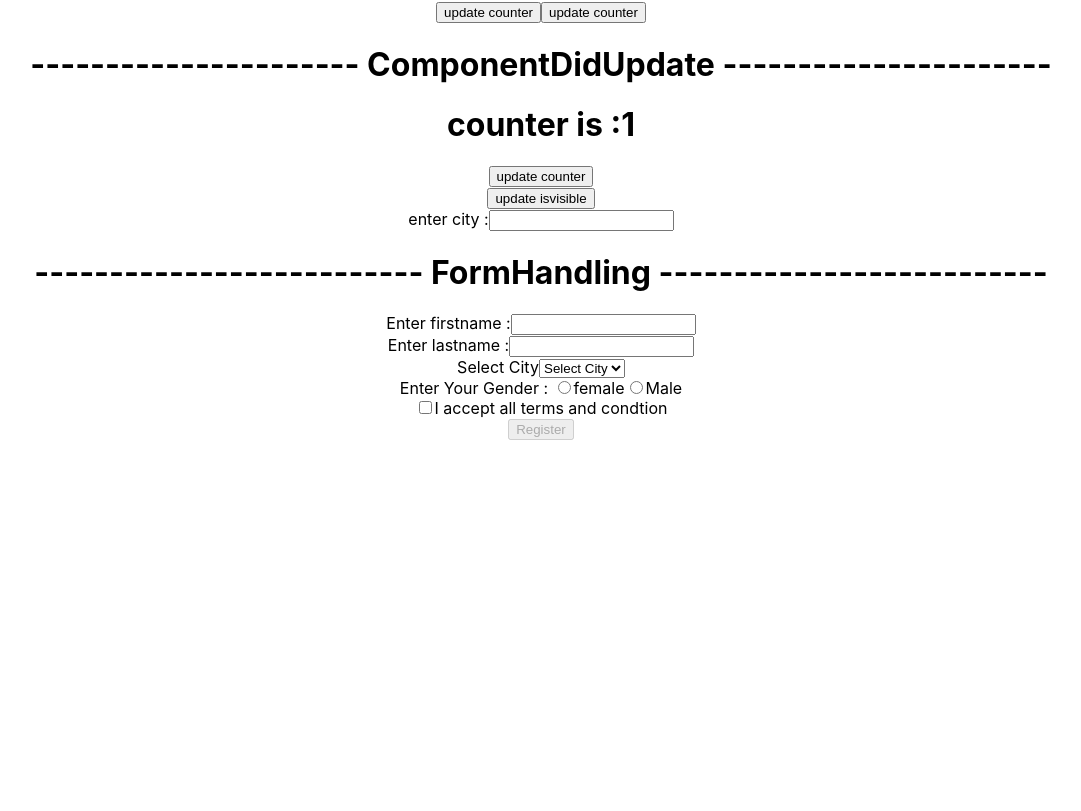
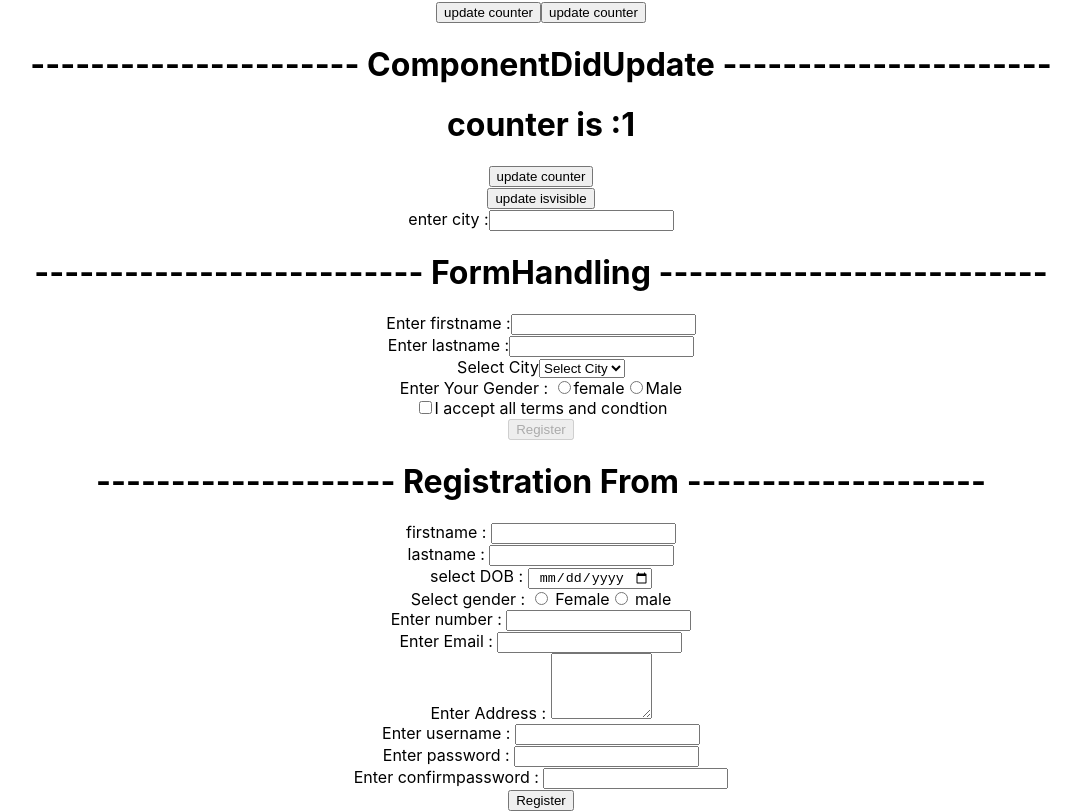
Before and after one commit to Avishkar05/myreactapp_code_practice, a React (Create React App) app: page / in a window 1280 px wide. Shown: the part 1994-2805 px from the top of the page, without its empty margins (99-1180 px from the left). Before the commit the page ends 2434 px from the top, so only its background shows below. Built offline with nearby package versions, Linux system fonts and the light colour scheme.

Commit message:
FormValidition Added

```diff
--- a/src/App.js
+++ b/src/App.js
@@ -19,6 +19,7 @@ import UseEffectUpdate from './UseEffectUpdate.jsx';
 import DependenciesArray from './DependenciesArray.jsx';
 import UseEffectUnmount from './UseEffectUnmount.jsx';
 import FormHandling from './FormHandling.jsx';
+import FormValidition from './FormValidition.jsx';
 
 function App() {
 
@@ -52,6 +53,7 @@ function App() {
       {/* {isvisible?<UseEffectUnmount></UseEffectUnmount>:null}
       <button onClick={()=>{setisvisible(false)}}>click here to set invisible</button> */}
       <FormHandling></FormHandling>
+      <FormValidition></FormValidition>
     </div>
   );
 }
--- /dev/null
+++ b/src/FormValidition.jsx
@@ -0,0 +1,72 @@
+import React, { useState } from 'react'
+
+export default function FormValidition() {
+
+    let [firstname,setFirstname]=useState("")
+    let [lastname,setLastname]=useState("")
+    let [DOB,setDOB]=useState("")
+    let [gender,setGender]=useState("")
+    let [number,setNumber]=useState("")
+    let [Email,setEmail]=useState("")
+    let [Address,setAddress]=useState("")
+    let [username,setUsername]=useState("")
+    let [password,setPassword]=useState("")
+    let [confirmpassword,setConfirmpassword]=useState("")
+
+    let passcheck=()=>{
+        if(password == confirmpassword)
+        {
+            return true;
+        }
+        else{
+            return false;
+        }
+    }
+
+    let Validation=()=>{
+        if(firstname=="" || lastname=="" || DOB=="" || Email=="" || gender=="" || number==0 ||
+            Address=="" || username=="" || password=="" || confirmpassword=="")
+        {
+            alert("Please fill all the fields correctly")
+            return false;
+        }
+        else{
+            return true;
+        }
+    }
+
+    let register=()=>{
+        if(Validation() & passcheck()){
+            alert("Form submit Sucessfully!!!")
+        }
+        if (!passcheck()) {
+            alert("Password must match with confirmpassword!!")
+        }
+        else{
+            alert("Please fill all the fields..")
+        }
+    }
+
+    return (
+        <div>
+        <h1>-------------------- Registration From --------------------</h1>
+
+        <form onSubmit={register}>
+            firstname : <input type="text" onChange={(event)=>{setFirstname(event.target.value)}}></input><br />
+            lastname : <input type="text" onChange={(event)=>{setLastname(event.target.value)}}></input><br />
+            select DOB : <input type="date" onChange={(event)=>{setDOB(event.target.value)}}></input><br />
+            Select gender : <input type="radio" name="gender" value="Female" onChange={(event)=>{setGender(event.target.value)}}></input> Female
+            <input type="radio" name="gender" value="Male" onChange={(event)=>{setGender(event.target.value)}}></input> male <br />
+            Enter number : <input type="number" onChange={(event)=>{setNumber(event.target.value)}}></input><br />
+            Enter Email : <input type='text' onChange={(event)=>{setEmail(event.target.value)}}></input><br />
+            Enter Address : <textarea cols="10" rows="4" onChange={(event)=>{setAddress(event.target.value)}}></textarea><br />
+            Enter username : <input type="text" onChange={(event)=>{setUsername(event.target.value)}}></input><br />
+            Enter password  : <input type="password" onChange={(event)=>{setPassword(event.target.value)}}></input><br />
+            Enter confirmpassword  : <input type="password" onChange={(event)=>{setConfirmpassword(event.target.value)}}></input><br />
+        <button value="Register">Register</button><br />
+        </form>
+
+
+    </div>
+  )
+}
```
